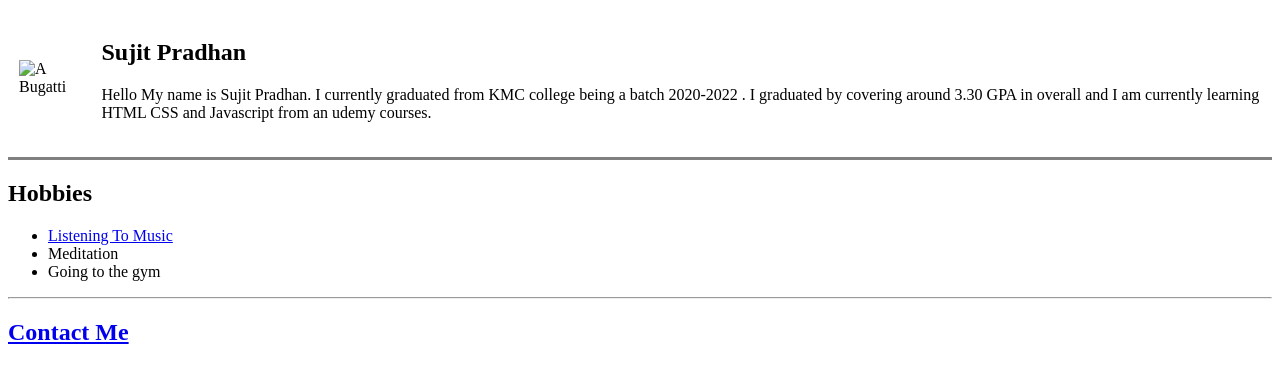
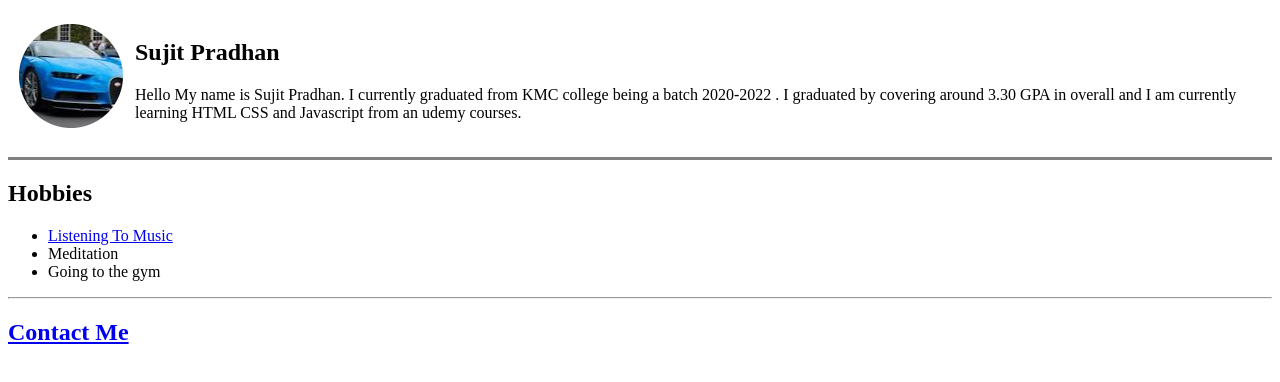
Before and after one commit to ITSXACNO/Cv, a plain HTML site: page index.html in a window 1280 px wide. Drawn offline with Linux system fonts and the light colour scheme; the site is published under a folder, as on GitHub Pages, so addresses that start at the root find nothing.

Commit message:
Update index.html

```diff
--- a/index.html
+++ b/index.html
@@ -9,7 +9,7 @@
 <body>
     <table cellspacing="10">
         <tr>
-            <td><img src="/bugatti-modified.png" alt="A Bugatti"></td>
+            <td><img src="bugatti-modified.png" alt="A Bugatti"></td>
             <td>
                 <h2>Sujit Pradhan</h2>
                 <p>Hello My name is Sujit Pradhan. I currently graduated from KMC college being a batch 2020-2022 . I graduated by covering around 3.30 GPA in overall and I am currently learning HTML CSS and Javascript from an udemy courses.</p>
```
